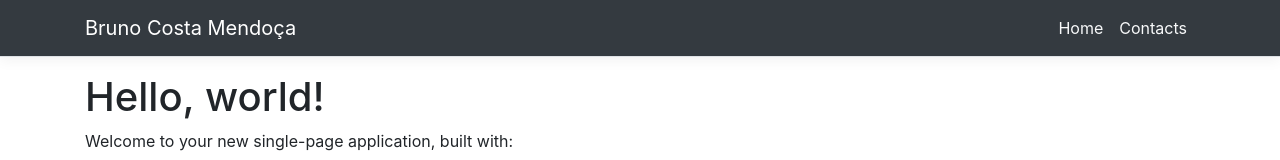
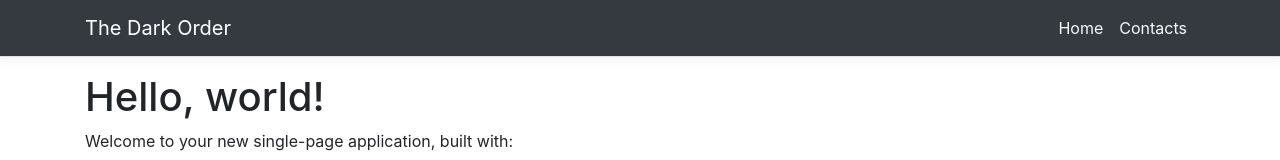
Before and after one commit to brcostamendonca/dark-order, an Angular app: page / in a window 1280 px wide. Shown: the top 160 px of the page. Built offline with nearby package versions, Linux system fonts and the light colour scheme.

Commit message:
nav menu change

```diff
--- a/src/app/nav-menu/nav-menu.component.html
+++ b/src/app/nav-menu/nav-menu.component.html
@@ -1,7 +1,7 @@
 <header>
   <nav class='navbar navbar-expand-sm navbar-toggleable-sm navbar-dark bg-dark border-bottom box-shadow mb-3'>
     <div class="container">
-      <a class="navbar-brand" [routerLink]='["/"]'>Bruno Costa Mendoça</a>
+      <a class="navbar-brand" [routerLink]='["/"]'>The Dark Order</a>
       <button class="navbar-toggler" type="button" data-toggle="collapse" data-target=".navbar-collapse" aria-label="Toggle navigation"
               [attr.aria-expanded]="isExpanded" (click)="toggle()">
         <span class="navbar-toggler-icon"></span>
```
